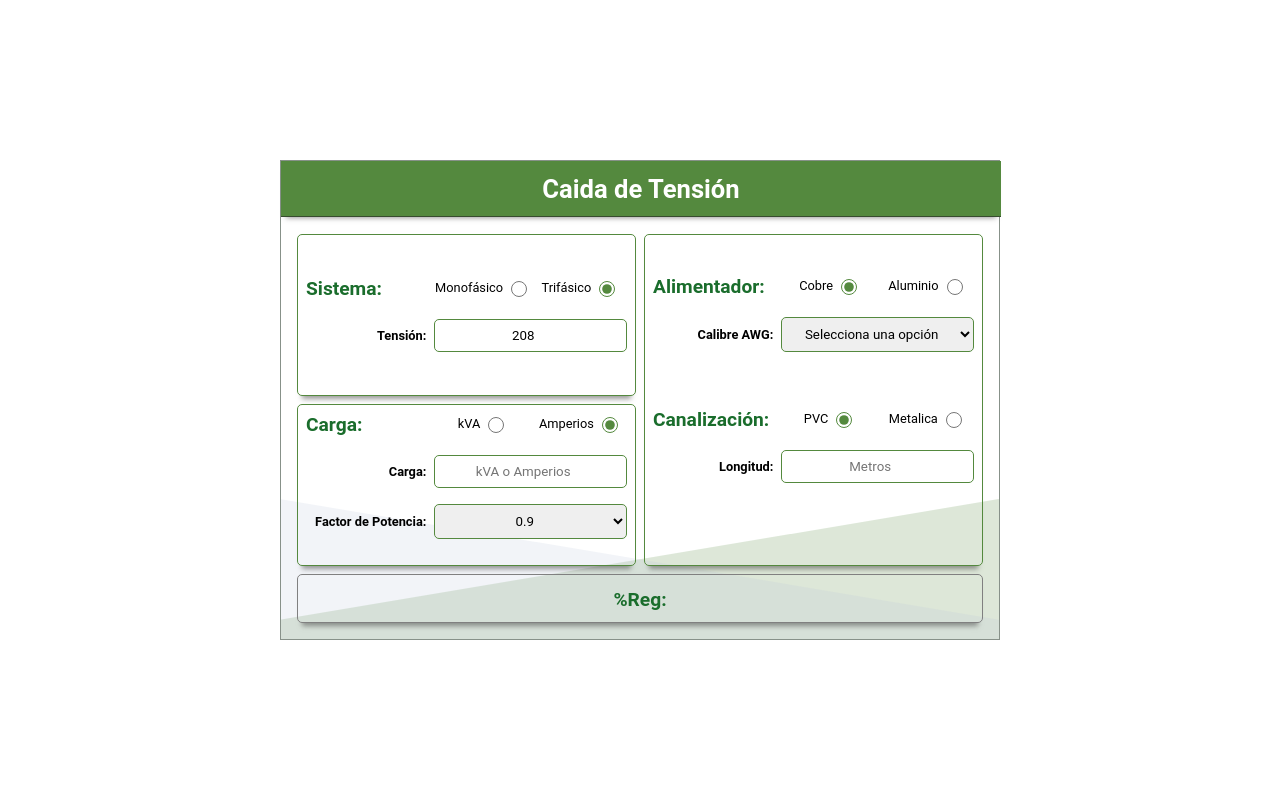
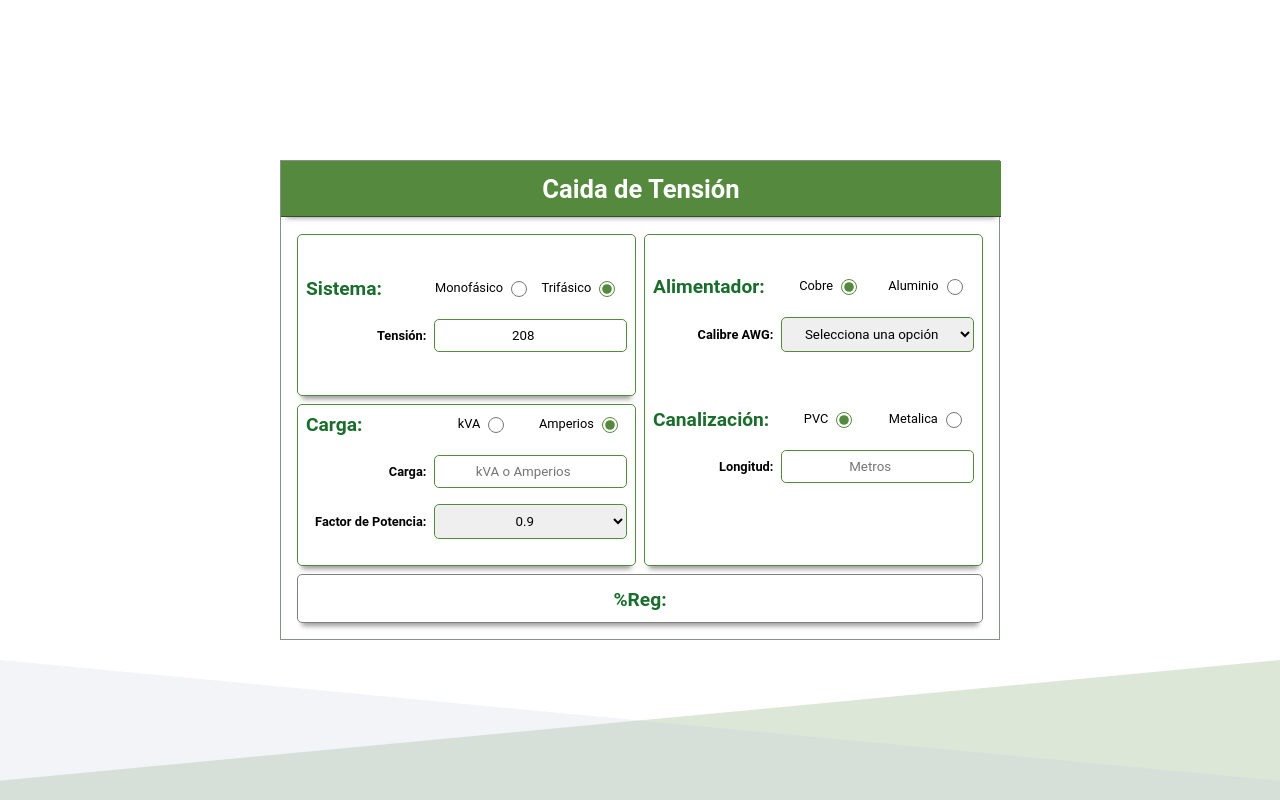
Before and after one commit to cmarioep/ROD-QuickCalc, a React (Vite) app: page /voltagedrop in a window 1280 px wide. Built offline with nearby package versions, Linux system fonts and the light colour scheme.

Commit message:
Feature: ShapeDivider on layout

```diff
--- a/src/layout/Layout.jsx
+++ b/src/layout/Layout.jsx
@@ -1,4 +1,5 @@
 import { NavBar } from '../components/NavBar';
+import { ShapeDivider } from "../components/ShapeDivider.jsx";
 
 import '../styles/layout/Layout.scss';
 
@@ -8,6 +9,7 @@ export const Layout = ({ children }) => {
         <div className='layout'>
             <NavBar />
             {children}
+            <ShapeDivider />
         </div>
     );
 };
--- a/src/pages/AwgByCurrent.jsx
+++ b/src/pages/AwgByCurrent.jsx
@@ -1,7 +1,5 @@
 import { createPortal } from 'react-dom';
 import { useEffect, useState } from 'react';
-
-import { ShapeDivider } from "../components/ShapeDivider.jsx";
 
 import { useForm } from '../hooks/useForm';
 import { getAWGByCurrent } from '../utils/getAwgByCurrent.js';
@@ -251,7 +249,6 @@ export const AwgByCurrent = () => {
 
             </form>, document.body)}
 
-            <ShapeDivider />
         </div>
     )
 
--- a/src/pages/VoltageDrop.jsx
+++ b/src/pages/VoltageDrop.jsx
@@ -218,7 +218,6 @@ export const VoltageDrop = () => {
 
                 <h3 className='system-result grid-system-result'>%Reg: {(voltageDrop) ? voltageDrop : null} </h3>
 
-                <ShapeDivider />
             </form>
 
         </>
--- a/src/styles/pages/VoltageDrop.scss
+++ b/src/styles/pages/VoltageDrop.scss
@@ -2,7 +2,7 @@
 
 .formulario {
     position: relative;
-    z-index: 0;
+    z-index: -100;
     display: flex;
     flex-direction: column;
     justify-content: center;
```
